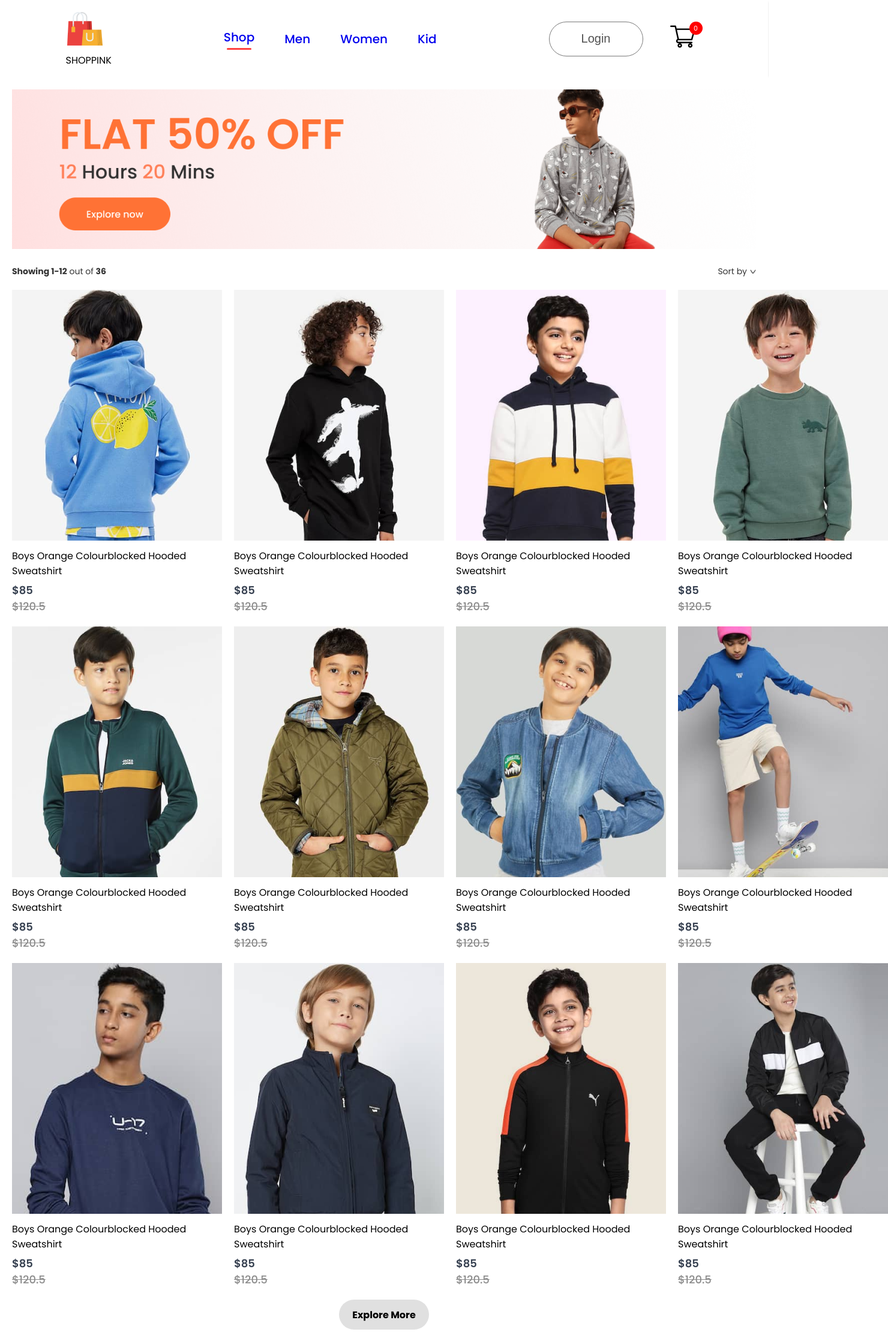
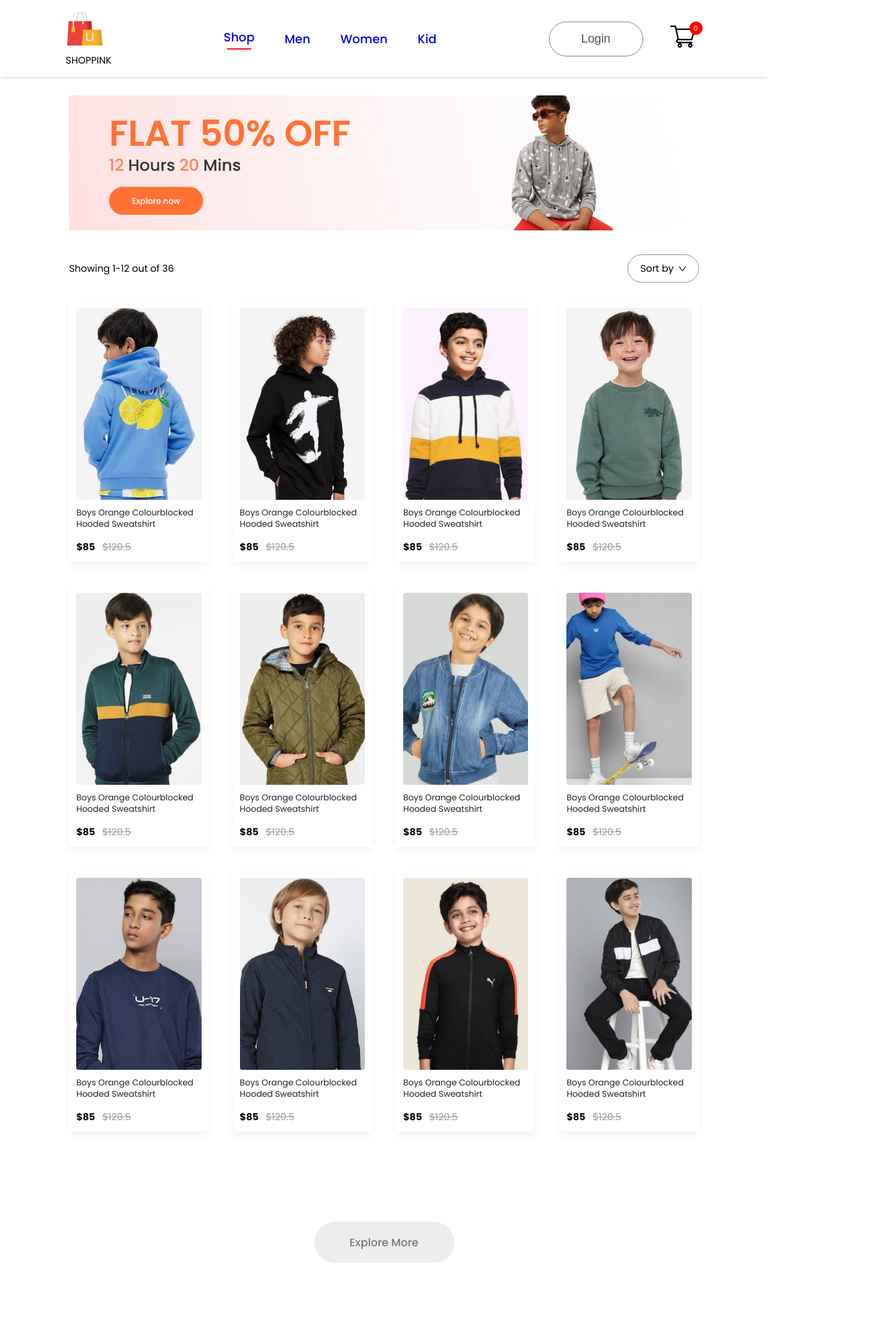
Before and after one commit to DucBaoNguyen2004/E-Commerce-Clothes-Shopping, a React (Create React App) app: page /kids in a window 1280 px wide. Shown: the top 2240 px of the page at 60% size, 1480 px wide, since content can reach past the window. Built offline with nearby package versions, Linux system fonts and the light colour scheme.

Commit message:
doi lai giao dien cu

```diff
--- a/src/Components/Item/Item.css
+++ b/src/Components/Item/Item.css
@@ -1,25 +1,44 @@
-.item{
-  width: 350px;
+.shopcategory-products .item-price-new {
+  font-weight: 700;
+  color: #0b0b0b;
 }
-.item p{
-  margin: 6px 0px;
-}
-.items-price{
-  display: flex;
-  gap: 20px;
-}
-.item-price-new{
-  color: #374151;
-  font-size: 18px;
-  font-weight: 600;
-}
-.item-price-old{
-  color: #8c8c8c;
-  font-size: 18px;
-  font-weight: 500;
+.shopcategory-products .item-price-old {
+  color: #9a9a9a;
   text-decoration: line-through;
 }
-.item:hover{
-  transform: scale(1.05);
-  transition: 0.6s;
+
+/* hover nhẹ */
+.shopcategory-products .item:hover {
+  transform: translateY(-6px);
+  transition: transform .2s ease;
 }
+.shopcategory-products .item-prices {
+  display: flex;
+  align-items: center;
+  gap: 12px;
+  margin-top: auto;
+}
+
+.shopcategory-products .item p {
+  margin: 0;
+  font-size: 14px;
+  color: #222;
+  line-height: 1.35;
+  min-height: 42px;        /* giữ hàng tên 2 dòng ổn định */
+}
+.shopcategory-products .item img {
+  display: block;
+  width: 100%;
+  height: 320px;           /* chỉnh cao phù hợp giao diện mẫu */
+  object-fit: cover;       /* giữ tỉ lệ, crop đều */
+  border-radius: 4px;
+}
+.shopcategory-products .item {
+  background: #fff;
+  padding: 12px;
+  border-radius: 6px;
+  box-shadow: 0 6px 18px rgba(0,0,0,0.06);
+  display: flex;
+  flex-direction: column;
+  gap: 12px;
+}
--- a/src/Pages/Css/ShopCategory.css
+++ b/src/Pages/Css/ShopCategory.css
@@ -1,60 +1,74 @@
+
 .shop-category {
-  padding: 20px;
-  background-color: #fff;
+  background: #fff;
 }
 
+/* banner */
 .shopcategory-banner {
-  width: 100%;
-  height: auto;
-  margin-bottom: 20px;
+  display: block;
+  margin: 30px auto;
+  width: 82%;
+  max-width: 1200px;
 }
 
+/* header sort row */
 .shopcategory-sortIndex {
   display: flex;
   justify-content: space-between;
   align-items: center;
-  margin-bottom: 20px;
-  font-size: 14px;
-  color: #333;
-}
-
-.shopcategory-sortIndex span {
-  font-weight: bold;
+  margin: 0 auto;
+  width: 82%;
+  max-width: 1200px;
+  padding: 10px 0;
 }
 
 .category-sort {
-  display: flex;
+  padding: 10px 20px;
+  border-radius: 40px;
+  border: 1px solid #888;
+  display: inline-flex;
   align-items: center;
-  cursor: pointer;
+  gap: 8px;
 }
 
-.category-sort img {
-  width: 10px;
-  margin-left: 5px;
+/* --- GRID PRODUCTS: 4 cột, khung bằng banner --- */
+.shopcategory-products {
+  width: 82%;
+  max-width: 1200px;     /* giống banner */
+  margin: 20px auto 60px;
+  display: grid;
+  grid-template-columns: repeat(4, 1fr);
+  gap: 40px;             /* khoảng cách cả hàng & cột */
+  align-items: start;
 }
 
+/* ẩn scrollbar nếu có (tuỳ trình duyệt) */
 .shopcategory-products {
-  display: grid;
-  grid-template-columns: repeat(4, 1fr);
-  gap: 20px;
+  -ms-overflow-style: none;
+  scrollbar-width: none;
 }
-.shopcategory-loadmore {
+.shopcategory-products::-webkit-scrollbar { display: none; }
+
+/* responsive */
+@media (max-width:1200px){
+  .shopcategory-products { grid-template-columns: repeat(3, 1fr); width: 90%; }
+}
+@media (max-width:768px){
+  .shopcategory-products { grid-template-columns: repeat(2, 1fr); width: 92%; gap: 24px; }
+}
+@media (max-width:480px){
+  .shopcategory-products { grid-template-columns: 1fr; width: 94%; gap: 20px; }
+}
+.shopcategory-loadmore{
   display: flex;
   justify-content: center;
   align-items: center;
-  height: 50px;
-  width: 150px;
-  background-color: #e0e0e0;
-  color: #000;
-  font-size: 16px;
-  font-weight: bold;
-  cursor: pointer;
-  margin: 20px auto;
-  border: none;
-  border-radius: 25px;
-  text-align: center;
+  margin: 150px auto;
+  width: 233px;
+  height: 69px;
+  border-radius: 75px;
+  background: #ededed;
+  color: #787878;
+  font-size: 18px;
+  font-weight: 500;
 }
-
-.shopcategory-loadmore:hover {
-  background-color: #d0d0d0;
-}
```
